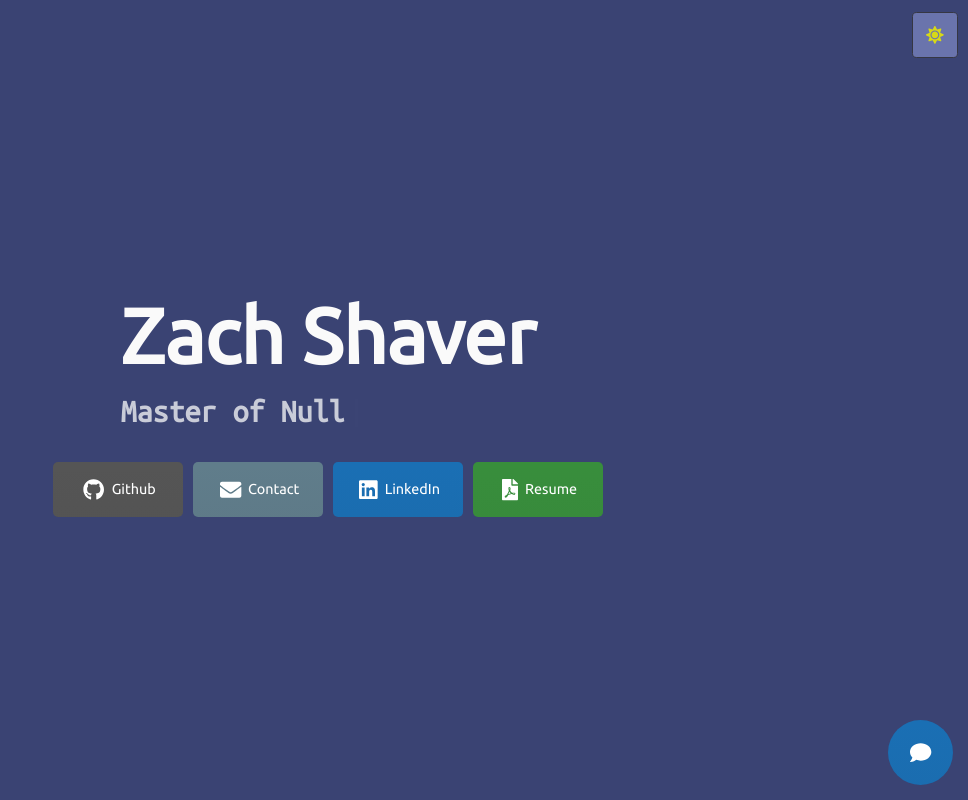
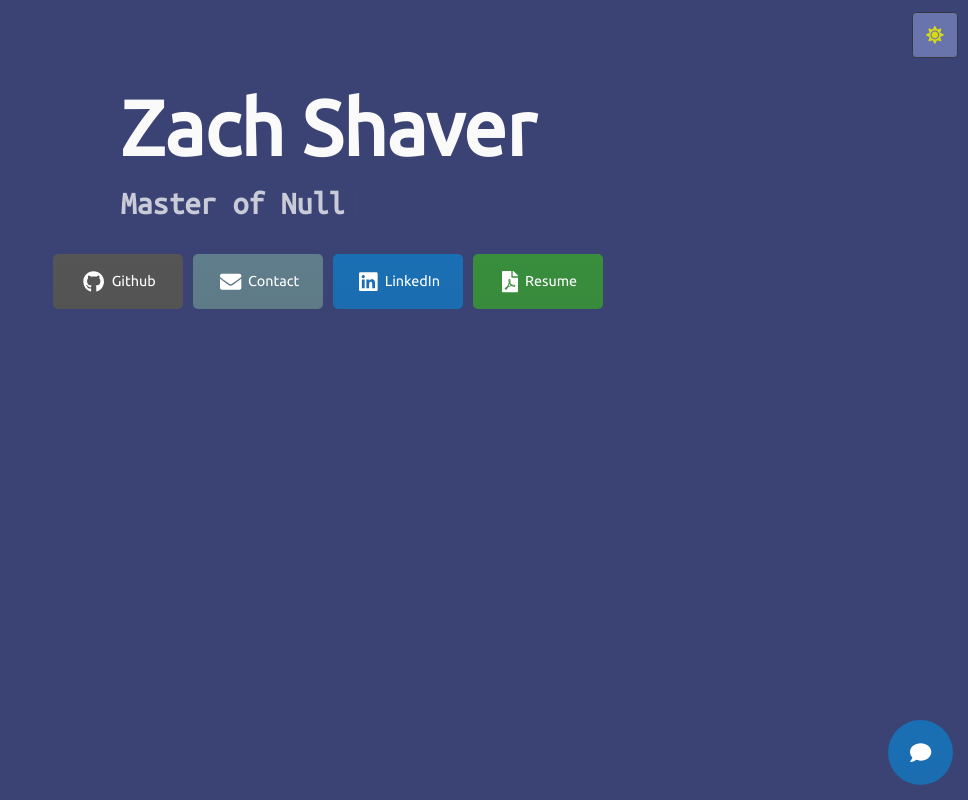
Before and after one commit to ShavaShav/web, a React (Create React App) app: page / in a window 1280 px wide. Shown: the whole page, without its empty margins (312-1280 px from the left). Built offline with nearby package versions, Linux system fonts and the light colour scheme; a web font is replaced by a local one.

Commit message:
Remove snapping scroll behaviour for small screens

```diff
--- a/src/App.tsx
+++ b/src/App.tsx
@@ -10,16 +10,22 @@ const headerHeight = 70;
 
 const StyledRecords = styled(Records)`
   scroll-margin-top: ${headerHeight}px;
-  scroll-snap-align: start;
-  scroll-snap-stop: always;
+  scroll-margin-bottom: 50px;
   height: 100%;
-  scroll-margin-bottom: 50px;
+
+  @media screen and (min-width: 780px) and (min-height: 600px) {
+    scroll-snap-align: start;
+    scroll-snap-stop: normal;
+  }
 `;
 
 const StyledProfile = styled(Profile)`
-  scroll-snap-align: start;
   height: 100vh;
   scroll-margin-top: ${headerHeight}px;
+
+  @media screen and (min-width: 780px) and (min-height: 600px) {
+    scroll-snap-align: start;
+  }
 `;
 
 const StyledChatButton = styled(ChatButton)<{isScrollBarVisible: boolean}>`
--- a/src/components/Profile.tsx
+++ b/src/components/Profile.tsx
@@ -40,6 +40,7 @@ const ProfileWrapper = styled.div<ProfileProps & { hide: boolean }>`
   // Keep profile on top of sticky header, and allow click throughs
   z-index: 5;
   pointer-events: none;
+  padding-bottom: 33%;
 `;
 
 const ProfileSection = styled.div`
```
